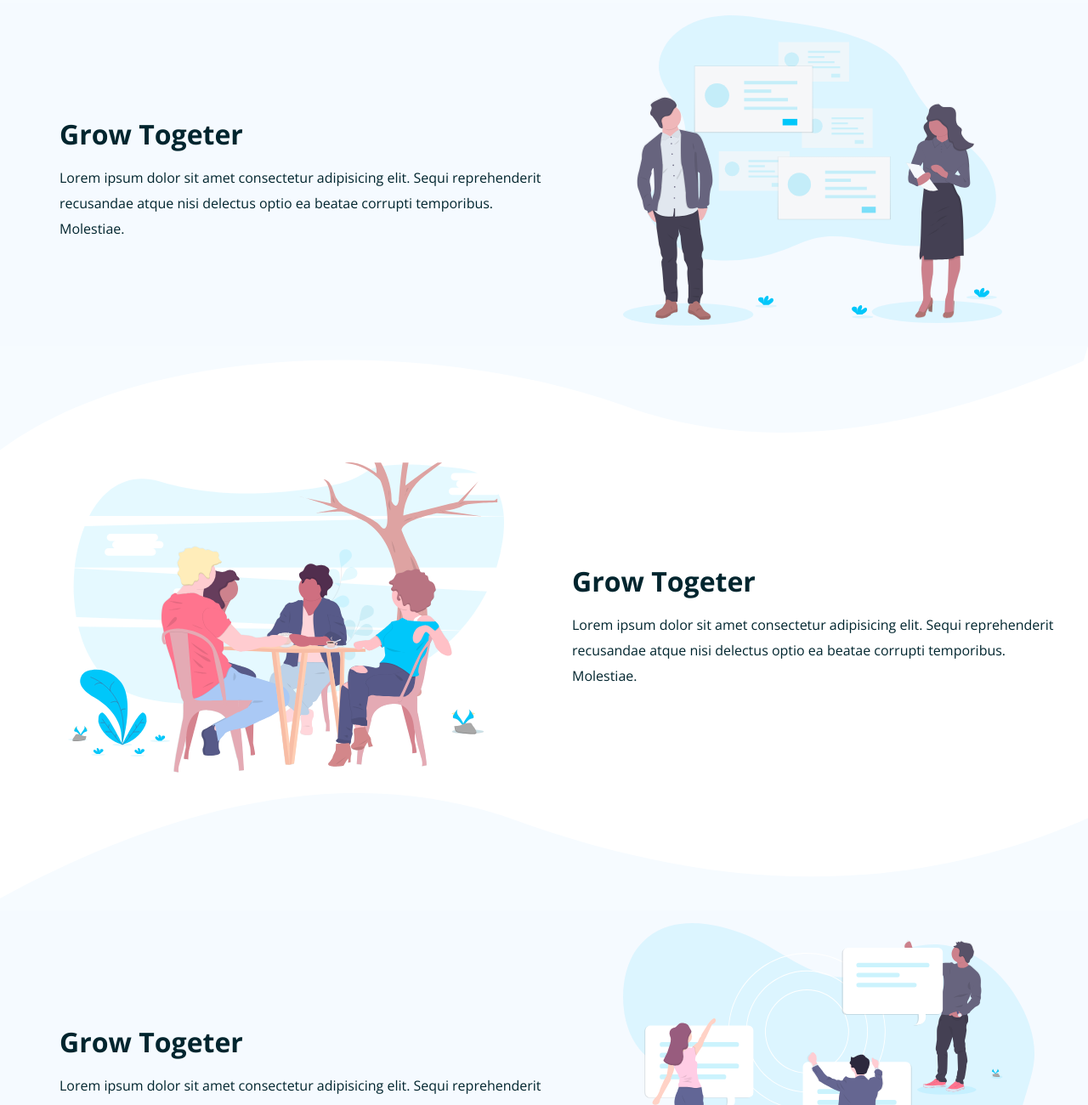
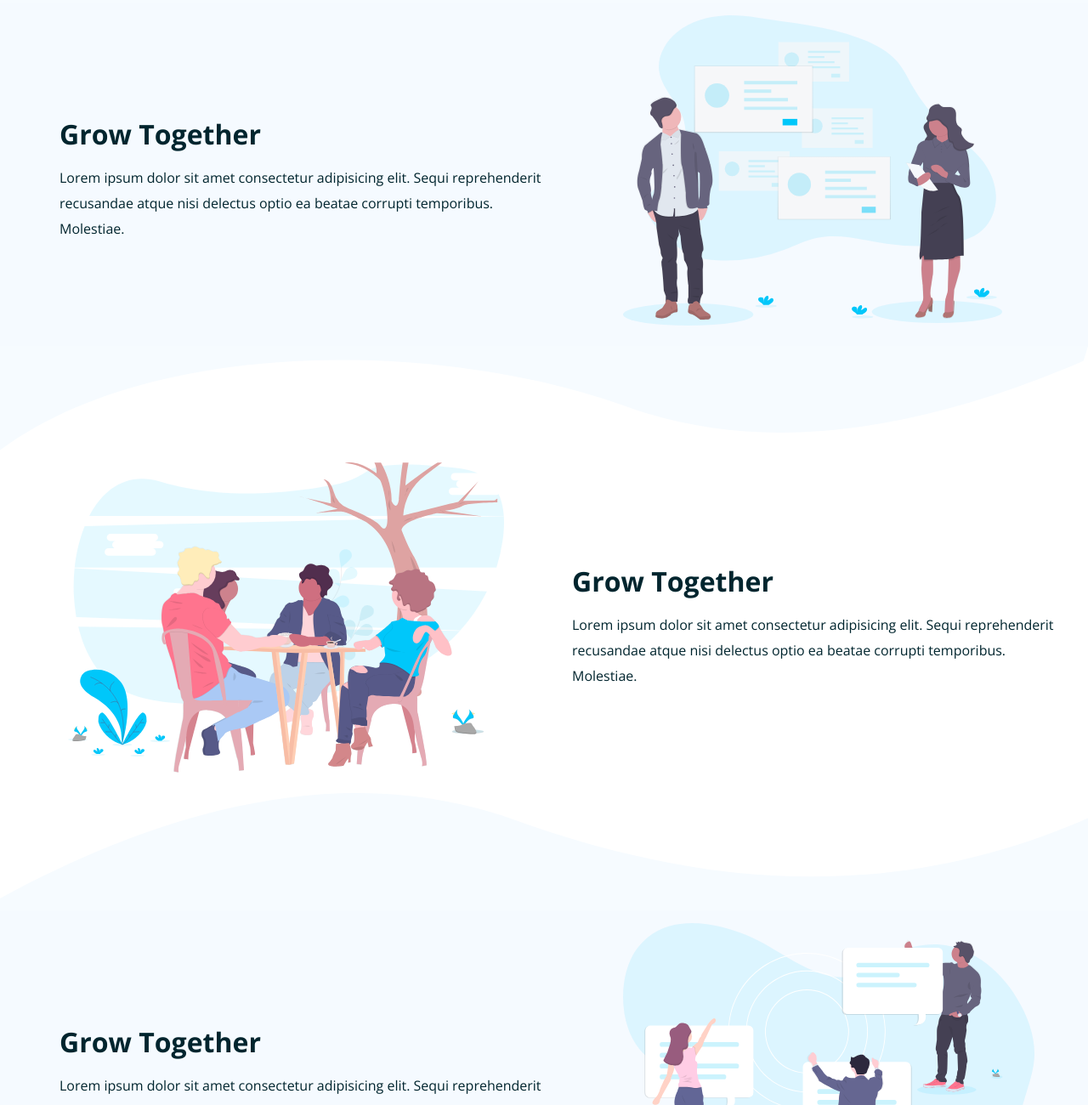
Before and after one commit to iasssm/landing-page.github.io, a plain HTML site: page index.html in a window 1280 px wide. Shown: the part 1840-3140 px from the top of the page at 85% size. Drawn offline with nearby package versions, Linux system fonts and the light colour scheme.

Commit message:
Update index.html

```diff
--- a/index.html
+++ b/index.html
@@ -63,7 +63,7 @@
       <img class="img" src="images/bg-section-top-desktop-1.svg" alt="bg" />
       <div class="elements section-2">
         <div class="text elem-1">
-          <h1>Grow Togeter</h1>
+          <h1>Grow Together</h1>
           <p class="text-sections">
             Lorem ipsum dolor sit amet consectetur adipisicing elit. Sequi
             reprehenderit recusandae atque nisi delectus optio ea beatae
@@ -89,7 +89,7 @@
           />
         </div>
         <div class="text elem-1">
-          <h1>Grow Togeter</h1>
+          <h1>Grow Together</h1>
           <p class="text-sections">
             Lorem ipsum dolor sit amet consectetur adipisicing elit. Sequi
             reprehenderit recusandae atque nisi delectus optio ea beatae
@@ -103,7 +103,7 @@
     <section>
       <div class="elements section-2">
         <div class="text elem-1">
-          <h1>Grow Togeter</h1>
+          <h1>Grow Together</h1>
           <p class="text-sections">
             Lorem ipsum dolor sit amet consectetur adipisicing elit. Sequi
             reprehenderit recusandae atque nisi delectus optio ea beatae
```
